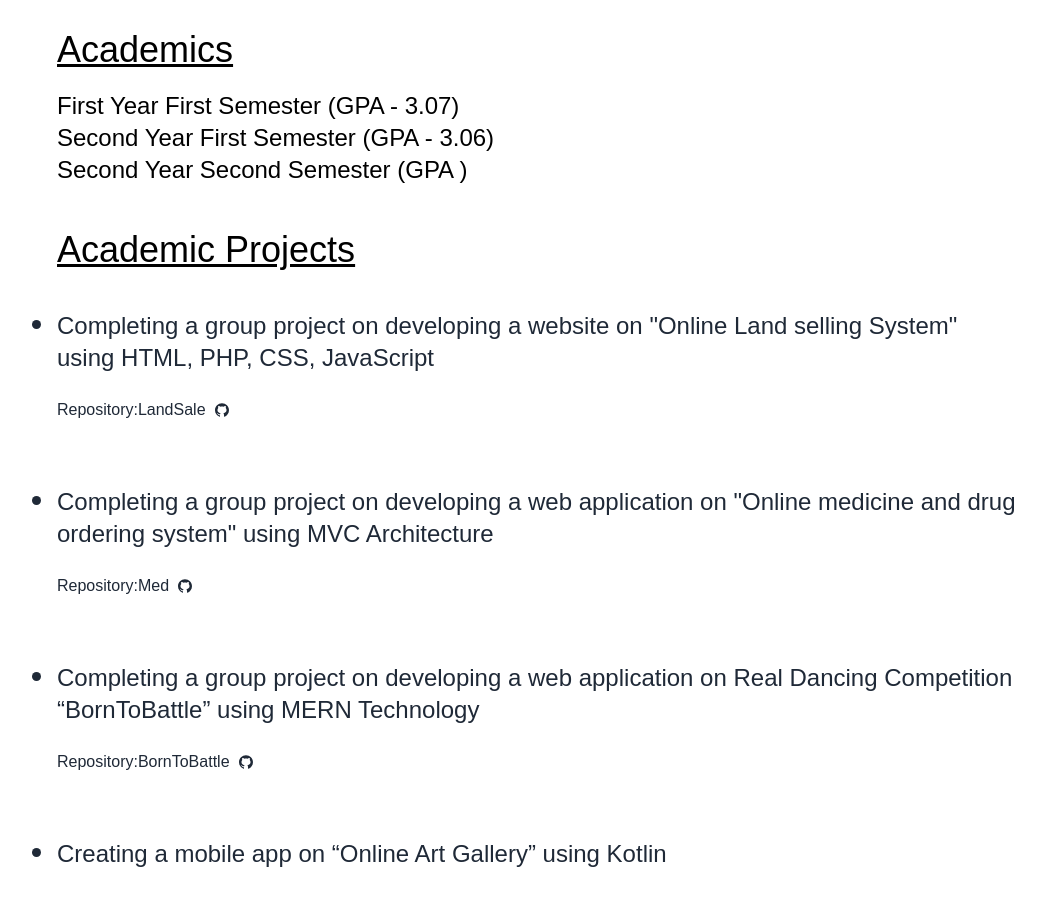
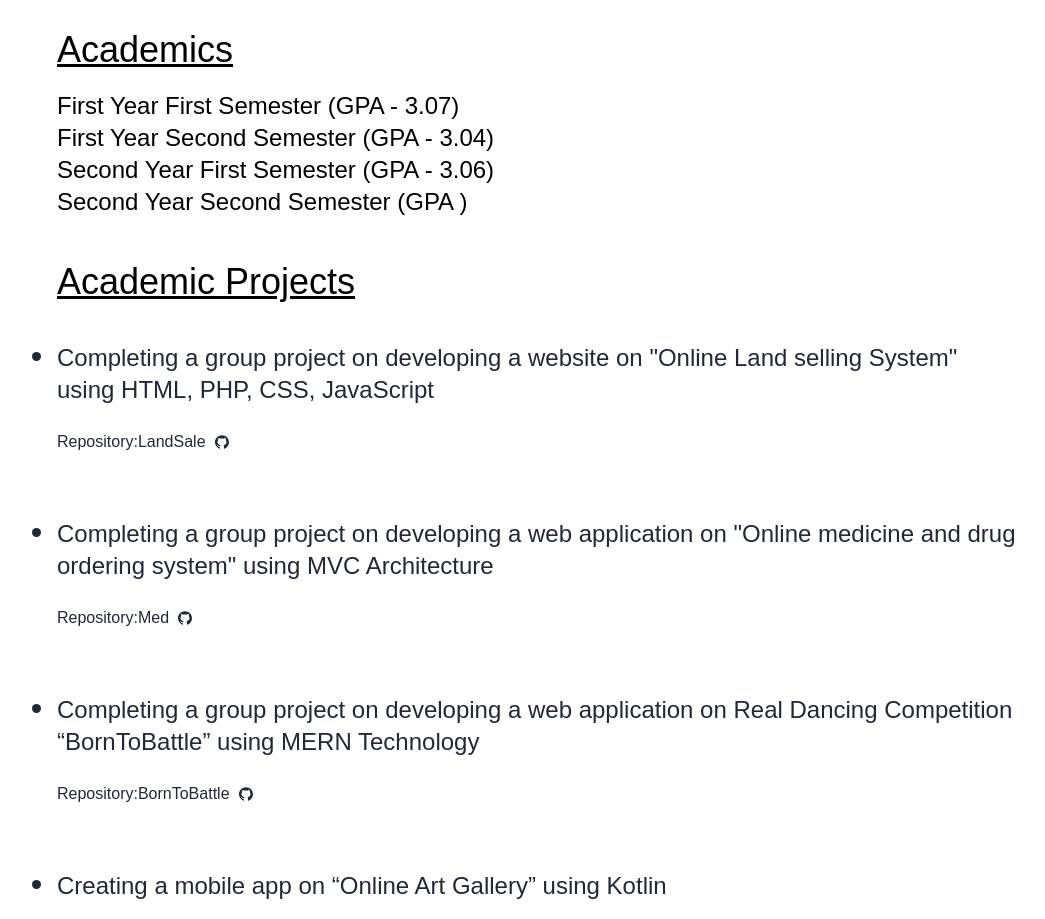
Before and after one commit to Venath/portfolio, a Next.js app: page / in a window 1280 px wide. Shown: the part 1500-2419 px from the top of the page, without its empty margins (103-1148 px from the left). Built offline with nearby package versions, Linux system fonts and the light colour scheme.

Commit message:
Update index.js

```diff
--- a/pages/index.js
+++ b/pages/index.js
@@ -295,19 +295,13 @@ export default function Home() {
             </div>
             <div className="py">
               <h4 className="text-2xl py dark:text-white">
+                First Year Second Semester (GPA - 3.04)
+              </h4>
+            </div>
+            <div className="py">
+              <h4 className="text-2xl py dark:text-white">
                 Second Year First Semester (GPA - 3.06)
               </h4>
-              {/*   <ul className="list-disc list-inside text-md py-2 leading-8 text-gray-800 dark:text-gray-200">
-         <li>Object Oriented Programming (Java Language)</li>
-       <li>Operating Systems and System Administration</li>
-        <li>Computer Networks</li>
-        <li>Database Management Systems</li>
-        <li>Software Engineering</li>
-      </ul> */}
-              {/* <p className="py-2 text-gray-800 dark:text-gray-200">
-        Completing a group project on developing a web application on "Online medicine and drug ordering system" using MVC Architecture.
-        Repository: <a href="https://github.com/Venath/Med">Med</a>
-      </p> */}
             </div>
             <div className="py">
               <h4 className="text-2xl py dark:text-white">
```
